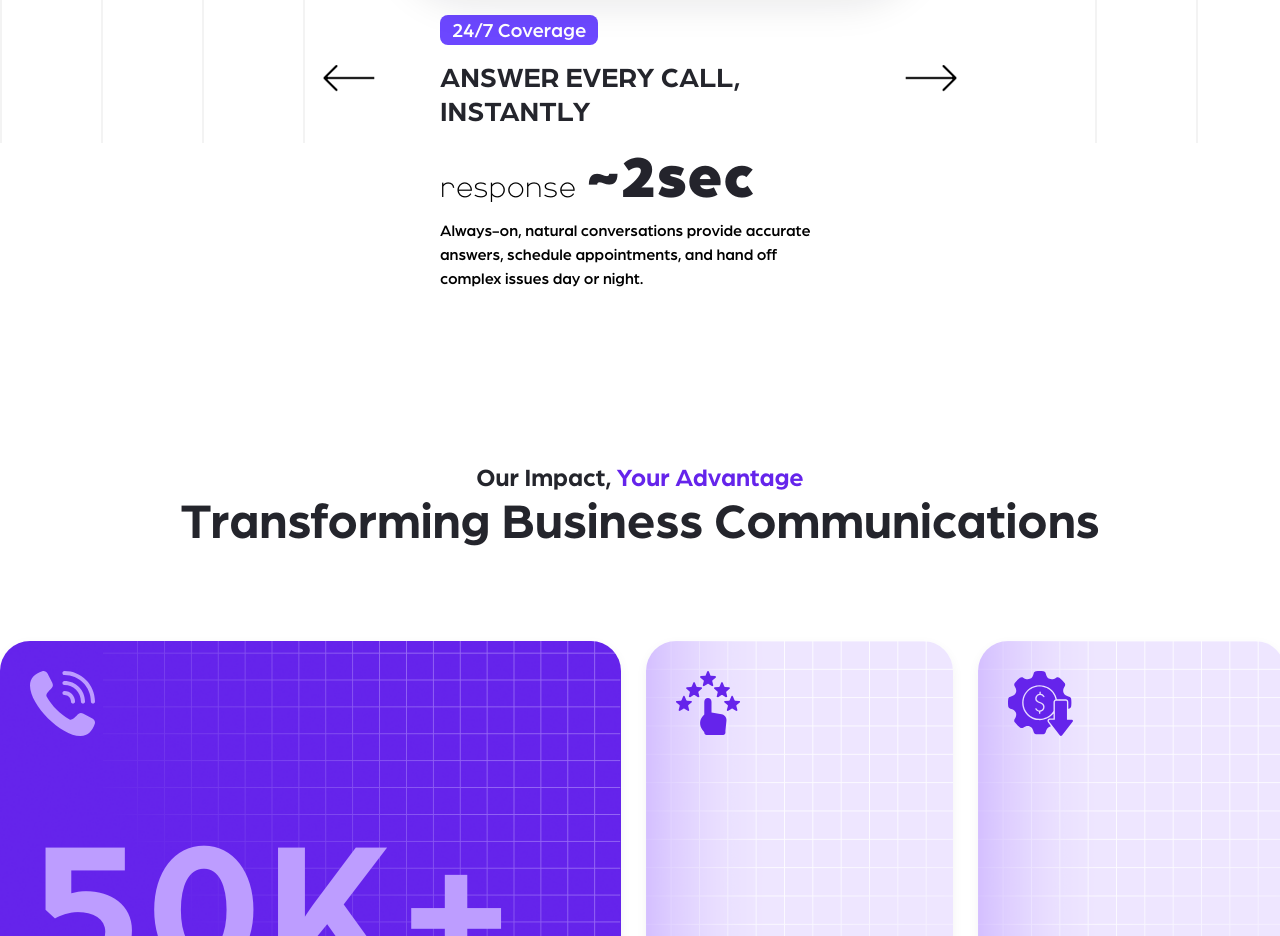
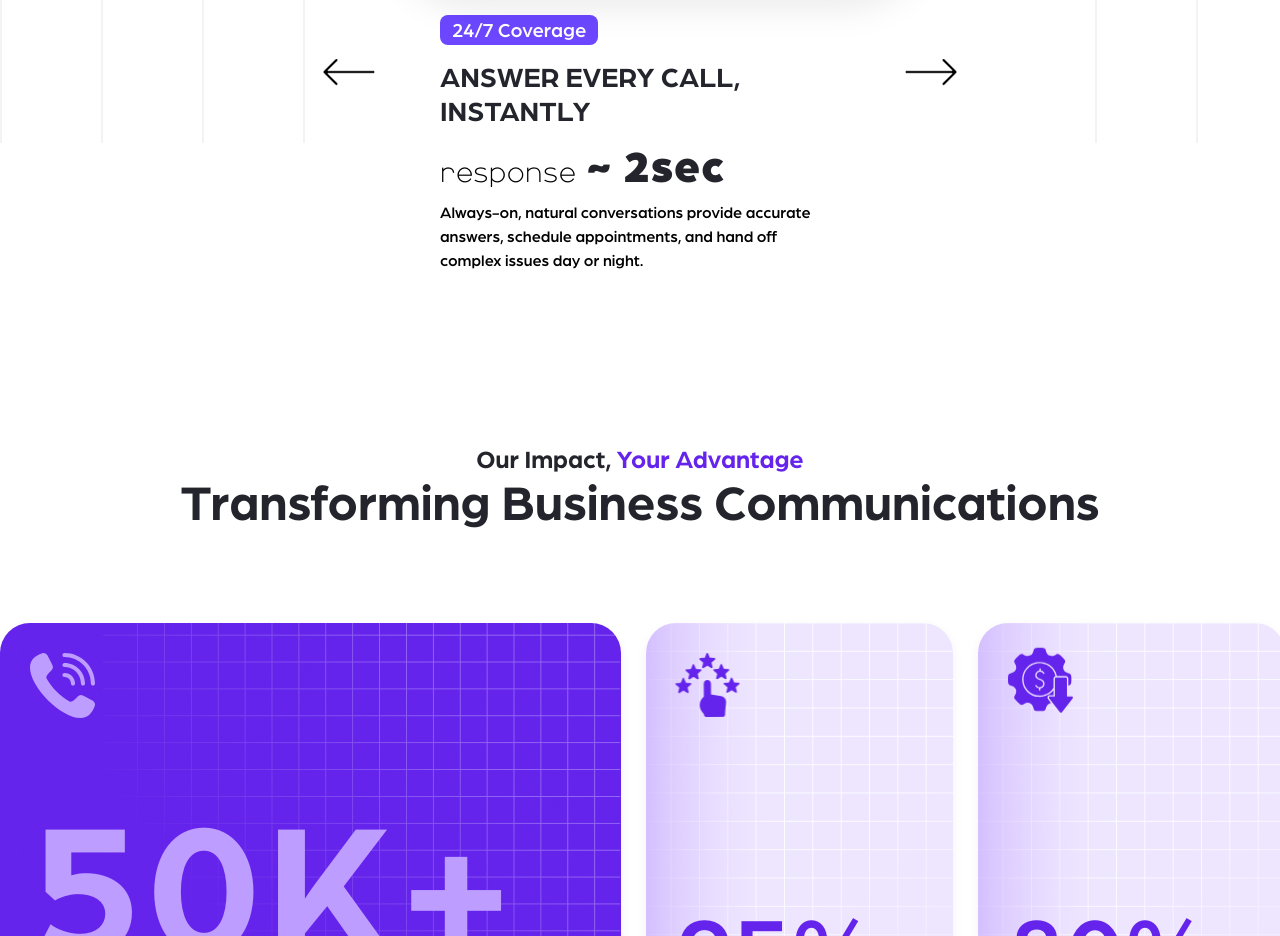
Before and after one commit to designersx-dsx/Rexpt-Sanity-Landing-Page-V2, a React (Create React App) app: page / in a window 1280 px wide. Shown: the part 4080-5016 px from the top of the page. Built offline with nearby package versions, Linux system fonts and the light colour scheme.

Commit message:
[AP] FAQ section implement (AP v.1.1.9)

```diff
--- a/src/Components/LandingSection/SliderSection/SliderSection.js
+++ b/src/Components/LandingSection/SliderSection/SliderSection.js
@@ -4,12 +4,12 @@ import TitleBar from "../../TitleBar/TitleBar";
 
 const CardSlider = () => {
   const slides = [
-    { id: 1, img: "Images/Slider1-Img.png", title: "24/7 Coverage", subtitle: "ANSWER EVERY CALL, INSTANTLY", maindes: "response ~2sec", desc: "Always-on, natural conversations provide accurate answers, schedule appointments, and hand off complex issues day or night." },
+    { id: 1, img: "Images/Slider1-Img.png", title: "24/7 Coverage", subtitle: "ANSWER EVERY CALL, INSTANTLY", maindes: "response ~ 2sec", desc: "Always-on, natural conversations provide accurate answers, schedule appointments, and hand off complex issues day or night." },
     { id: 2, img: "Images/Slider2-Img.png", title: "Booking Boost", subtitle: "More appointments, fewer no-shows", maindes: "Up to 40% lift", desc: "Real-time calendar sync confirms appointments, sends reminders, and simplifies rescheduling to lift conversions and cut no-shows." },
-    { id: 3, img: "Images/Slider3-Img.png", title: "Lead Recovery", subtitle: "Capture missed & after-hours callers", maindes: "Up to 3×", desc: "Answer after-hours, auto-callback missed numbers, qualify intent, and route hot prospects to staff or instant calendar booking." },
-    { id: 4, img: "Images/Slider4-Img.png", title: "Peak-Hour Control", subtitle: "Handle call spikes without holds", maindes: "Up to 50%", desc: "Parallel answering absorbs call spikes, triages intent, books fast, and escalates urgent cases, reducing holds and abandons." },
-    { id: 5, img: "Images/Slider5-Img.png", title: "Team Efficiency", subtitle: "Time back for your staff", maindes: "Up to 10+", desc: "Offload FAQs and scheduling so staff focus on customers, while notes sync to calendar, CRM, and POS automatically." },
-    { id: 5, img: "Images/Slider6-Img.png", title: "Savings Driver", subtitle: "Reduce operational costs", maindes: "Up to 80%", desc: "Automate answers and booking to replace repetitive calls, reduce staffing costs, and scale coverage without hiring." },
+    { id: 3, img: "Images/Slider3-Img.png", title: "Lead Recovery", subtitle: "Capture missed & after-hours callers", maindes: "Up to 3× leads", desc: "Answer after-hours, auto-callback missed numbers, qualify intent, and route hot prospects to staff or instant calendar booking." },
+    { id: 4, img: "Images/Slider4-Img.png", title: "Peak-Hour Control", subtitle: "Handle call spikes without holds", maindes: "Up to 50% dropout", desc: "Parallel answering absorbs call spikes, triages intent, books fast, and escalates urgent cases, reducing holds and abandons." },
+    { id: 5, img: "Images/Slider5-Img.png", title: "Team Efficiency", subtitle: "Time back for your staff", maindes: "Up to 10+ hrs/week", desc: "Offload FAQs and scheduling so staff focus on customers, while notes sync to calendar, CRM, and POS automatically." },
+    { id: 5, img: "Images/Slider6-Img.png", title: "Savings Driver", subtitle: "Reduce operational costs", maindes: "Up to 80 %", desc: "Automate answers and booking to replace repetitive calls, reduce staffing costs, and scale coverage without hiring." },
   ];
 
   const [active, setActive] = useState(0);
@@ -56,8 +56,10 @@ const CardSlider = () => {
           <span className={styles.tag}>{slides[active].title}</span>
           <h2>{slides[active].subtitle}</h2>
           <p className={styles.LightFont}>
-            {slides[active].maindes.split(" ").slice(0, -1).join(" ")}{" "}
-            <span className={styles.boldtext}>{slides[active].maindes.split(" ").slice(-1)}</span>
+            {slides[active].maindes.split(" ").slice(0, -2).join(" ")}{" "}
+            <span className={styles.boldtext}>
+              {slides[active].maindes.split(" ").slice(-2).join(" ")}
+            </span>
           </p>
           <p className={styles.CardDisc}>{slides[active].desc}</p>
 
--- a/src/Components/LandingSection/SliderSection/SliderSection.module.css
+++ b/src/Components/LandingSection/SliderSection/SliderSection.module.css
@@ -108,6 +108,7 @@
   font-size: 28px;
   margin-bottom: 0.5rem;
   text-transform: uppercase;
+  width: 95%;
 }
 
 .content p {
@@ -128,7 +129,7 @@
 }
 
 .boldtext {
-  font-size: 60px;
+  font-size: 45px;
   font-family: 'Arbotek black';
   color: #24242C;
   font-weight: bold;
--- a/src/Components/LandingSection/YourAdvantage/YourAdvantage.js
+++ b/src/Components/LandingSection/YourAdvantage/YourAdvantage.js
@@ -18,7 +18,7 @@ const YourAdvantage = () => {
                     {/* First Card */}
                     <div className={`${styles.card} ${styles.cardPrimary}`}>
                         <div className={styles.contentdiv}>
-                            <div className={styles.icon}>
+                            <div className={styles.icon + " " + styles.callIcon}>
                                 <img src="/Svg/call-svg.svg" alt="call" />
                             </div>
                             <div>
@@ -46,7 +46,7 @@ const YourAdvantage = () => {
                     {/* Second Card */}
                     <div className={styles.card}>
                         <div className={styles.contentdiv}>
-                            <div className={styles.icon}>
+                            <div className={styles.icon + " " + styles.starIcon}>
                                 <img src="/Svg/star-svg.svg" alt="stars" />
                             </div>
                             <div>
@@ -67,7 +67,7 @@ const YourAdvantage = () => {
                     {/* Third Card */}
                     <div className={styles.card}>
                         <div className={styles.contentdiv}>
-                            <div className={styles.icon}>
+                            <div className={styles.icon + " " + styles.costIcon}>
                                 <img src="/Svg/cost-svg.svg" alt="cost" />
                             </div>
                             <div>
--- a/src/Components/LandingSection/YourAdvantage/YourAdvantage.module.css
+++ b/src/Components/LandingSection/YourAdvantage/YourAdvantage.module.css
@@ -1,6 +1,7 @@
-.containerBox{
+.containerBox {
     padding: 8rem 0px 0px 0px;
 }
+
 .TitleBarDiv {
     width: 100%;
     display: flex;
@@ -56,19 +57,128 @@
     height: auto;
 }
 
+.callIcon img {
+    animation: vibe 1s linear 1s infinite;
+}
+
+@keyframes vibe {
+    0% {}
+
+    2% {
+        transform: translateX(5px) rotateZ(1deg);
+    }
+
+    4% {
+        transform: translateX(-5px) rotateZ(-1deg);
+    }
+
+    6% {
+        transform: translateX(3px) rotateZ(2deg);
+    }
+
+    8% {
+        transform: translateX(-2px) rotateZ(-2deg);
+    }
+
+    10% {
+        transform: translateX(1px) rotateZ(2deg);
+    }
+
+    12% {
+        transform: translateX(-5px) rotateZ(-2deg);
+    }
+
+    14% {
+        transform: translateX(3px) rotateZ(-1deg);
+    }
+
+    16% {
+        transform: translateX(-5px) rotateZ(-2deg);
+    }
+
+    18% {
+        transform: translateX(5px) rotateZ(2deg);
+    }
+
+    20% {
+        transform: translateX(-5px) rotateZ(-2deg);
+    }
+
+    22% {
+        transform: translateX(5px) rotateZ(2deg);
+    }
+
+    24% {
+        transform: translateX(-3px) rotateZ(-2deg);
+    }
+
+    26% {
+        transform: translateX(0px) rotateZ(0deg);
+    }
+
+    100% {}
+}
+
+.starIcon img {
+    animation: swing 2s infinite ease-in-out;
+}
+
+@keyframes swing {
+    0% {
+        transform: translateX(0) rotate(0deg);
+    }
+
+    25% {
+        transform: translateX(-10px) rotate(-8deg);
+    }
+
+    50% {
+        transform: translateX(0) rotate(0deg);
+    }
+
+    75% {
+        transform: translateX(10px) rotate(8deg);
+    }
+
+    100% {
+        transform: translateX(0) rotate(0deg);
+    }
+}
+
+/* 💰 Cost icon up-down */
+.costIcon img {
+    animation: floatY 2.5s infinite ease-in-out;
+}
+
+@keyframes floatY {
+    0% {
+        transform: translateY(0);
+    }
+
+    50% {
+        transform: translateY(-12px);
+    }
+
+    100% {
+        transform: translateY(0);
+    }
+}
+
 .bigText {
     font-size: clamp(40px, 15vw, 258px);
     font-weight: 800;
     margin: 40px 0 10px;
     color: #BD9DFF;
 }
+
 .bigText {
     font-size: clamp(40px, 15vw, 258px);
     font-weight: 800;
     margin: 40px 0 10px;
     color: #BD9DFF;
     display: flex;
-  gap: 5px; /* letters ke beech thoda spacing */
+    gap: 5px;
+    /* letters ke beech thoda spacing */
 }
 
 .bigText span {
@@ -121,7 +231,7 @@
     margin-bottom: 0px;
 }
 
-.SubTextDisc{
+.SubTextDisc {
     justify-content: end;
     display: flex;
 }
```
Lines whose indentation alone changed are shown as unchanged.
